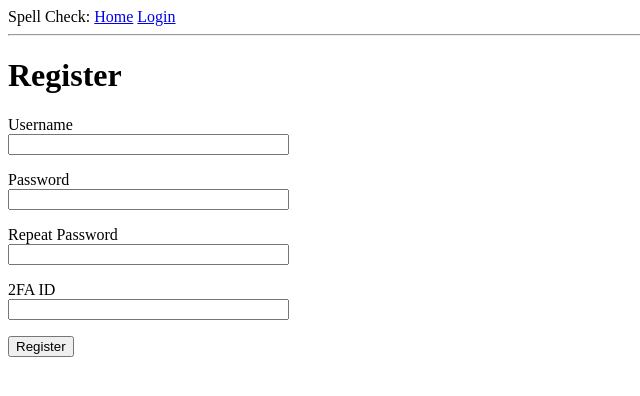
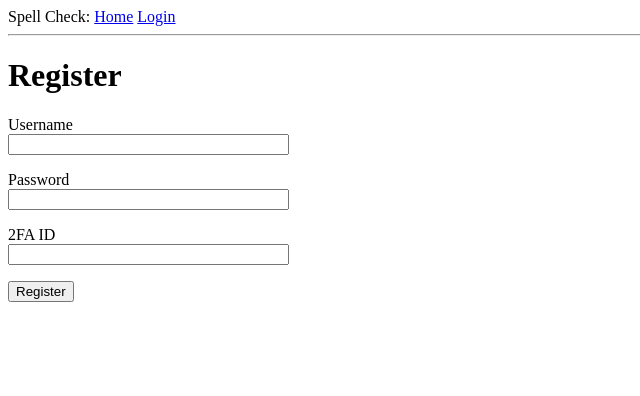
Before and after one commit to lak529/cybersec-csgy9163-assign_02, a Flask app: page /register in a window 1280 px wide. Shown: the top 396 px of the page, without its empty margins (0-640 px from the left). Run offline with Flask 2, Linux system fonts and the light colour scheme.

Commit message:
Password dup on register removed

```diff
--- a/site/app/forms.py
+++ b/site/app/forms.py
@@ -12,7 +12,7 @@ class LoginForm(FlaskForm):
 class RegistrationForm(FlaskForm):
     username = StringField('Username', validators=[DataRequired()], id='uname')
     password = PasswordField('Password', validators=[DataRequired()], id='pword')
-    password2 = PasswordField('Repeat Password', validators=[DataRequired(), EqualTo('password')])
+    #password2 = PasswordField('Repeat Password', validators=[DataRequired(), EqualTo('password')])
     mfaid = StringField('2FA ID', validators=[DataRequired()], id='2fa')
     submit = SubmitField('Register')
 
--- a/site/app/templates/register.html
+++ b/site/app/templates/register.html
@@ -19,13 +19,6 @@
             {% endfor %}
         </p>
         <p>
-            {{ form.password2.label }}<br>
-            {{ form.password2(size=32) }}
-            {% for error in form.password2.errors %}
-            <span style="color: red;">[{{ error }}]</span>
-            {% endfor %}
-        </p>
-        <p>
             {{ form.mfaid.label }}<br>
             {{ form.mfaid(size=32) }}
             {% for error in form.mfaid.errors %}
```
